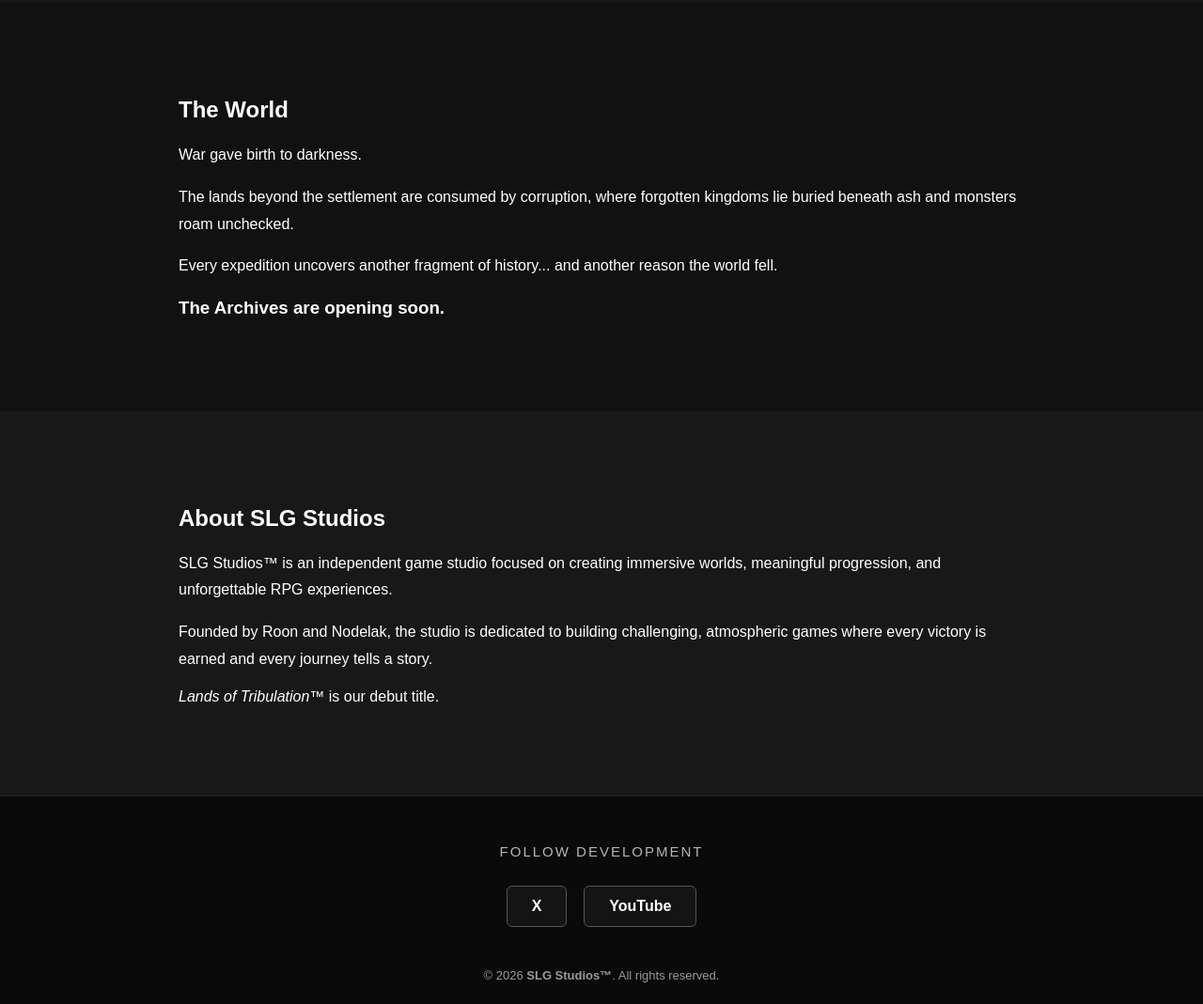
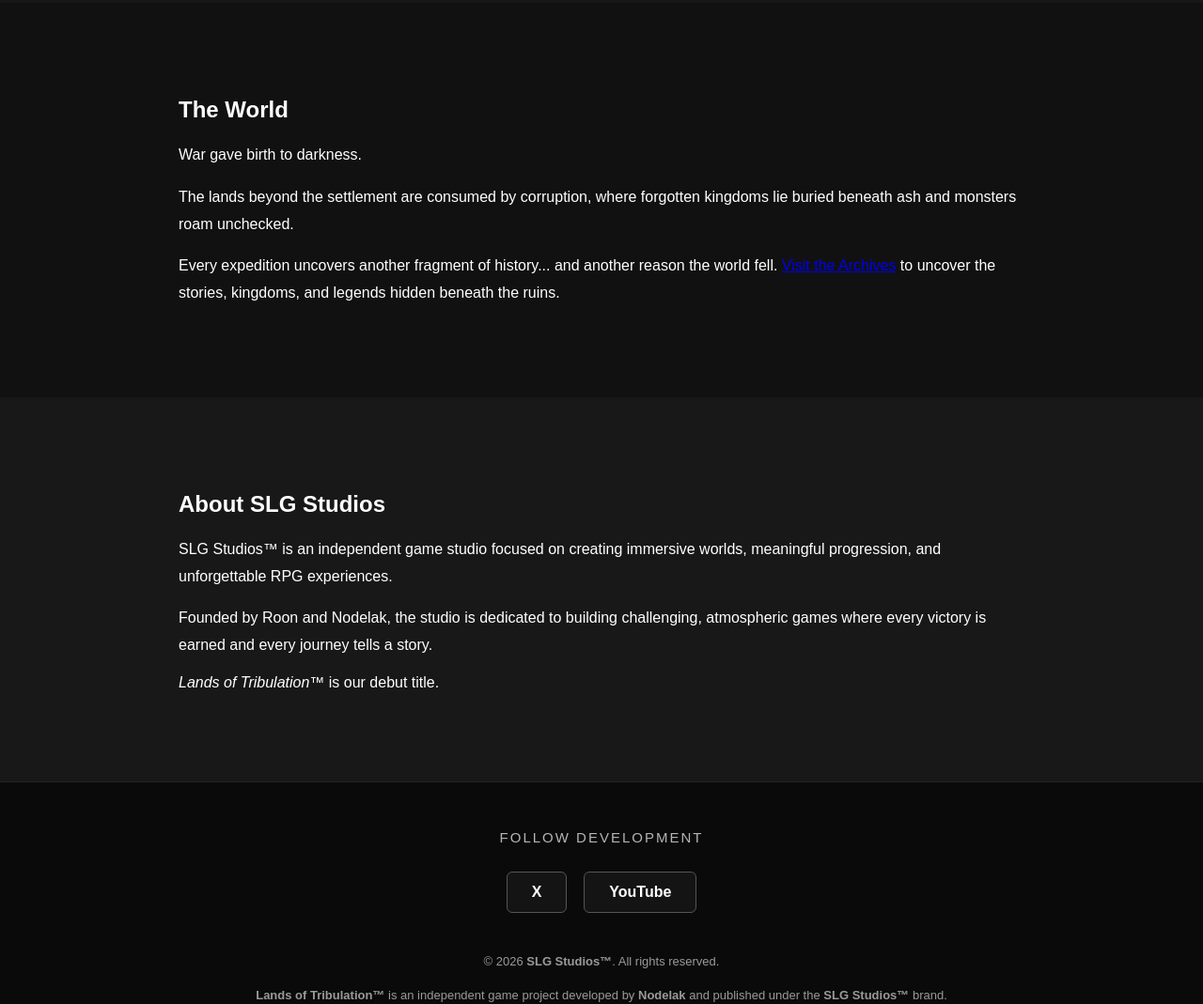
Before and after one commit to SLGStudios/lands-of-tribulation, a plain HTML site: page index.html in a window 1280 px wide. Shown: the part 4133-5202 px from the top of the page at 94% size. Drawn offline with Linux system fonts and the light colour scheme.

Commit message:
Update index.html
Archives here

```diff
--- a/index.html
+++ b/index.html
@@ -179,10 +179,8 @@ The lands beyond the settlement are consumed by corruption, where forgotten king
 </p>
 
 <p style="line-height:1.8;">
-Every expedition uncovers another fragment of history... and another reason the world fell.
+Every expedition uncovers another fragment of history... and another reason the world fell. <a href="archives.html">Visit the Archives</a> to uncover the stories, kingdoms, and legends hidden beneath the ruins.
 </p>
-
-<h3>The Archives are opening soon.</h3>
 
 </section>
 
```
